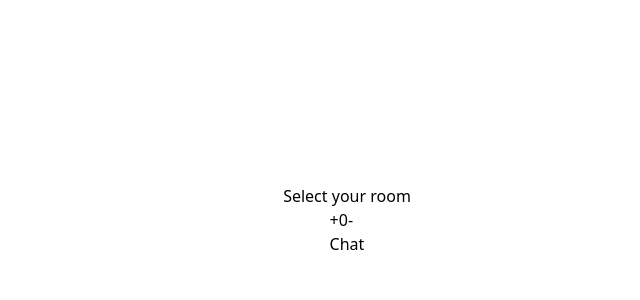
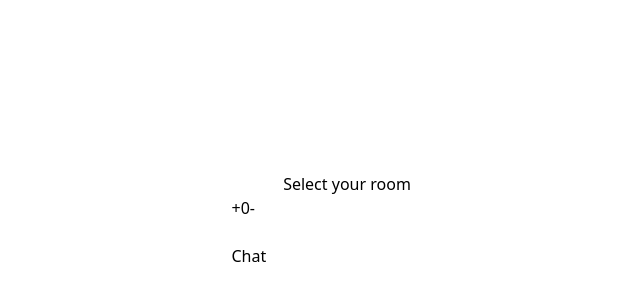
Before and after one commit to lukasjarmara/chatroom, a React (Create React App) app: page / in a window 1280 px wide. Shown: the part 180-480 px from the top of the page, without its empty margins (293-933 px from the left). Built offline with nearby package versions, Linux system fonts and the light colour scheme.

Commit message:
Fixed firebase.js db path, added username input and reading from database

```diff
--- a/src/App.tsx
+++ b/src/App.tsx
@@ -4,17 +4,10 @@ import { BrowserRouter, Routes, Route, useParams } from "react-router-dom";
 import Room from "./Components/Room/Room.tsx";
 
 function App() {
-  const [room, setRoom] = React.useState(0);
-  const [user, setUser] = React.useState("default");
-  const useCallback = (childprop) => {
-    setRoom(childprop.room);
-    setUser(childprop.user);
-  };
-
   return (
     <BrowserRouter>
       <Routes>
-        <Route path="/" element={<Choose useCallback={useCallback} />} />
+        <Route path="/" element={<Choose />} />
         <Route path={`/room/:roomId`} element={<Room />} />
       </Routes>
     </BrowserRouter>
--- a/src/Components/Choose/Choose.tsx
+++ b/src/Components/Choose/Choose.tsx
@@ -1,19 +1,15 @@
 import * as React from "react";
 import { useNavigate } from "react-router-dom";
 
-interface ChooseProps {
-  useCallback: (room: number, user: string) => void;
-}
-const Choose: React.FC<ChooseProps> = ({ useCallback }) => {
+const Choose: React.FC = () => {
   const [room, setRoom] = React.useState(0);
-  const [user, setUser] = React.useState("Test");
+  const [user, setUser] = React.useState("");
 
   const navigate = useNavigate();
 
   const useSubmit = (e) => {
     e.preventDefault();
     navigate(`/room/${room}?user=${user}`);
-    useCallback(room, user);
   };
   return (
     <div className="w-screen h-screen flex justify-center items-center flex-col">
@@ -28,6 +24,14 @@ const Choose: React.FC<ChooseProps> = ({ useCallback }) => {
             -
           </button>
         </div>
+        <div>
+          {" "}
+          <input
+            type="text"
+            value={user}
+            onChange={(e) => setUser(e.target.value)}
+          />
+        </div>
         <button type="submit">Chat</button>
       </form>
     </div>
--- a/src/Components/Room/Room.tsx
+++ b/src/Components/Room/Room.tsx
@@ -1,7 +1,6 @@
 import * as React from "react";
 import { db } from "../../firebase";
 import { ref, set, onValue } from "firebase/database";
-import { useNavigate } from "react-router-dom";
 import { useParams, useLocation } from "react-router-dom";
 
 const Room: React.FC = () => {
@@ -10,28 +9,20 @@ const Room: React.FC = () => {
   const user = query.get("user");
   const [response, setResponse] = React.useState("");
   const [messages, setMessages] = React.useState([]);
-  const navigate = useNavigate();
-  console.log(user, roomId);
 
   React.useEffect(() => {
-    if (user === "default") {
-      console.log("default username");
-      navigate(`/`);
-    }
-    console.log("reached");
-    const resp = ref(db, `/1`);
-    onValue(resp, (snapshot) => {
+    const query = ref(db, `/${roomId}`);
+    return onValue(query, (snapshot) => {
       const data = snapshot.val();
       setMessages(data);
-      console.log(messages);
+      console.log(data);
     });
-  }, []);
+  }, [roomId]);
 
   return (
     <div className="w-screen h-screen ">
       <h1>{roomId}</h1>
       <div className="flex justify-center items-center flex-col">
-        {}
         <input
           className="bg-black text-white"
           onChange={(e) => setResponse(e.target.value)}
--- a/src/firebase.js
+++ b/src/firebase.js
@@ -19,5 +19,8 @@ const firebaseConfig = {
 
 // Initialize Firebase
 const app = initializeApp(firebaseConfig);
-export const db = getDatabase(app);
-export const auth = getAuth(app);
+const auth = getAuth(app);
+export const db = getDatabase(
+  app,
+  "https://chatroom-596d1-default-rtdb.europe-west1.firebasedatabase.app"
+);
```
